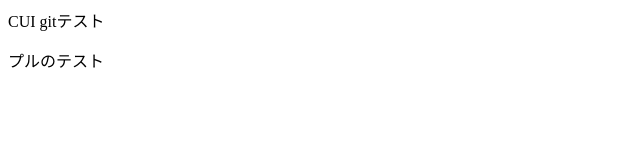
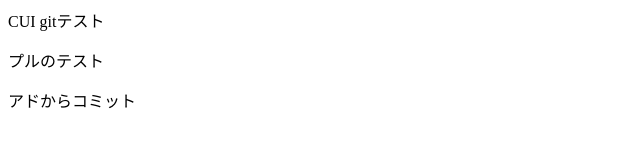
Before and after one commit to georges0202/CUIgit-test, a plain HTML site: page index.html in a window 1280 px wide. Shown: the whole page, without its empty margins (0-640 px from the left). Drawn offline with Linux system fonts and the light colour scheme.

Commit message:
コミットできた

```diff
--- a/index.html
+++ b/index.html
@@ -1,2 +1,3 @@
 <p>CUI gitテスト</p>
 <p>プルのテスト</p>
+<p>アドからコミット</p>
```
